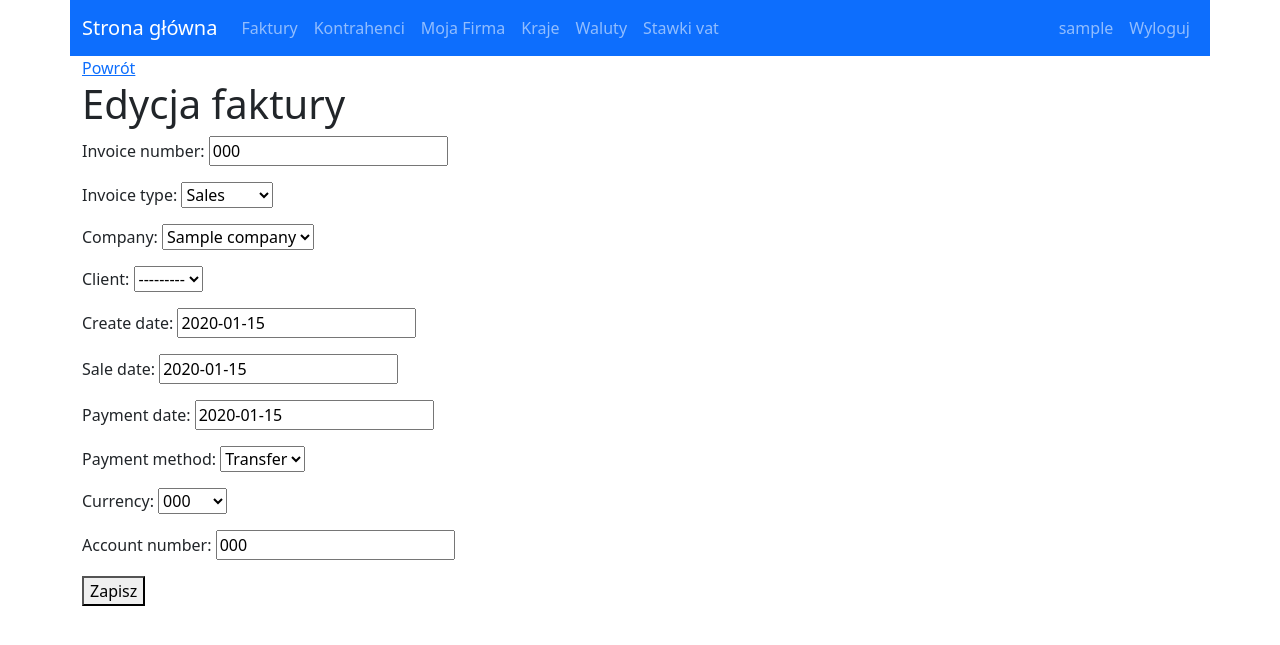
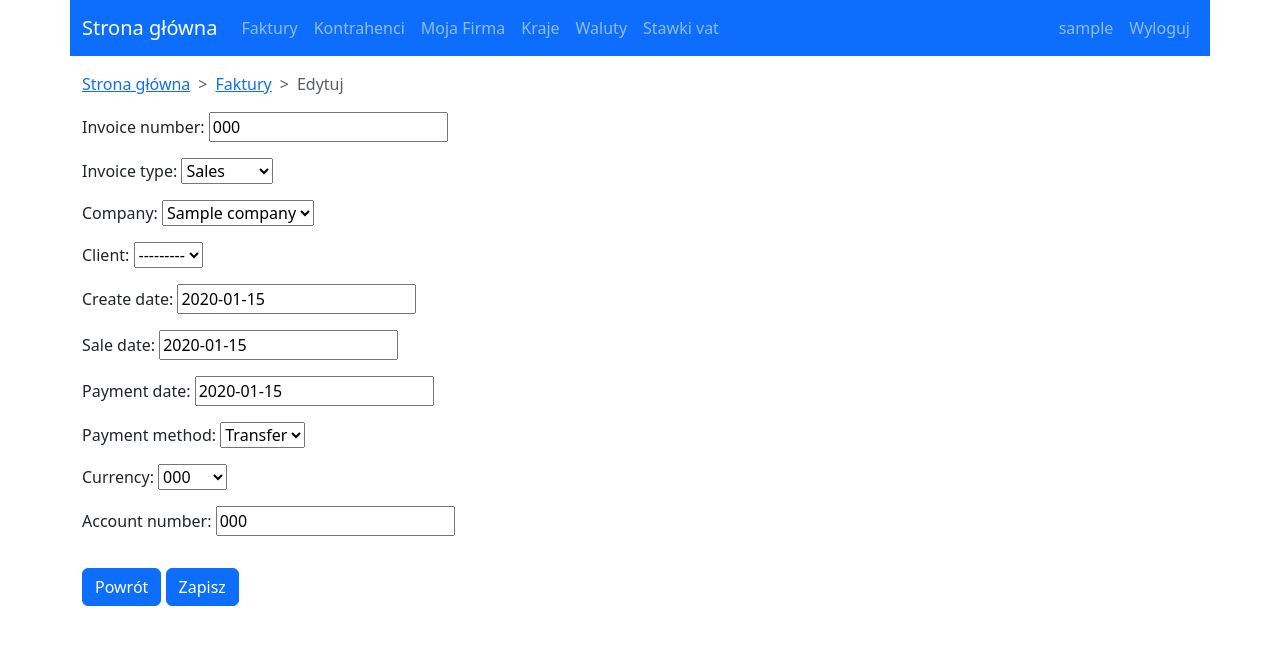
Before and after one commit to devsoft-pl/invoice-factory, a Django app: page /invoices/replace/1/ in a window 1280 px wide. Shown: the top 645 px of the page. Run offline with Django 3.2, Linux system fonts and the light colour scheme; a user stored in the database is signed in; tables that the repository leaves empty hold one stand-in row (values such as "Sample post"); parts of the project's set-up code (start-up, migrations or seed data) failed here and were passed over.

Commit message:
stylowanie w bootstrapie edycji faktury

```diff
--- a/templates/invoices/replace_invoice.html
+++ b/templates/invoices/replace_invoice.html
@@ -1,21 +1,23 @@
 {% extends "base.html" %}{% load static %}
 
-{% block extra_css %}
-    <link rel="stylesheet" type="text/css" href="{% static 'invoices.css' %}">
-{% endblock extra_css %}
-
 {% block content %}
-
-    <div class="top_actions">
-        <a href="{% url 'invoices:detail_invoice' invoice.pk %}">Powrót</a>
+    <div class="container mt-3">
+        <div class="row">
+            <nav style="--bs-breadcrumb-divider: '>';" aria-label="breadcrumb">
+                <ol class="breadcrumb">
+                    <li class="breadcrumb-item"><a href="{% url 'invoices:index' %}">Strona główna</a></li>
+                    <li class="breadcrumb-item"><a href="{% url 'invoices:list_invoices' %}">Faktury</a></li>
+                    <li class="breadcrumb-item active" aria-current="page">Edytuj</li>
+                </ol>
+            </nav>
+        </div>
+        <div class="row">
+            <form action="{% url 'invoices:replace_invoice' invoice.pk %}" method='post'>
+                {% csrf_token %}
+                {{ form.as_p }}
+                <a class="btn btn-primary mt-3" href="{% url 'invoices:detail_invoice' invoice.pk %}">Powrót</a>
+                <button class="btn btn-primary mt-3" name="submit">Zapisz</button>
+            </form>
+        </div>
     </div>
-
-    <h1>Edycja faktury</h1>
-
-    <form action="{% url 'invoices:replace_invoice' invoice.pk %}" method='post'>
-        {% csrf_token %}
-        {{ form.as_p }}
-        <button name="submit">Zapisz</button>
-    </form>
-
 {% endblock content %}
```
